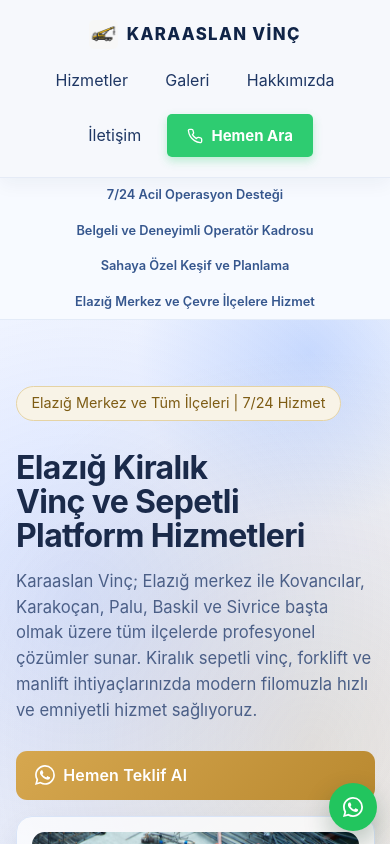
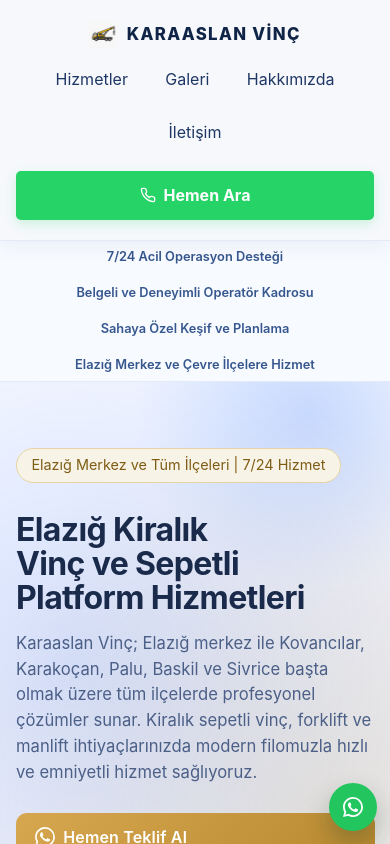
Before and after one commit to furkaansolmaz/Karaaslan, a Vue app: page /anasayfa in a window 390 px wide. Shown: the top 844 px of the page. Built offline with nearby package versions, Linux system fonts and the light colour scheme.

Commit message:
Update SiteHeader.vue

```diff
--- a/src/components/SiteHeader.vue
+++ b/src/components/SiteHeader.vue
@@ -23,7 +23,12 @@
 </template>
 
 <style scoped>
-/* Mevcut CSS kodlarınızın yanına veya içine ekleyebilirsiniz */
+/* Masaüstü Genel Navigasyon Yapısı */
+.nav {
+  display: flex;
+  justify-content: space-between;
+  align-items: center;
+}
 
 .nav-links {
   display: flex;
@@ -31,12 +36,13 @@
   gap: 15px;
 }
 
-/* Yeşil Arama Butonu - Genel Stil */
+/* Masaüstü Yeşil Buton Stili */
 .call-btn {
   display: flex;
   align-items: center;
+  justify-content: center;
   gap: 8px;
-  background-color: #25d366; /* Canlı yeşil tonu */
+  background-color: #25d366;
   color: #fff !important;
   padding: 8px 16px;
   border-radius: 5px;
@@ -55,13 +61,26 @@
 
 
 @media (max-width: 768px) {
+  .nav {
+    flex-direction: column;
+    gap: 12px;
+  }
+
+  .nav-links {
+    flex-wrap: wrap;
+    justify-content: center;
+    width: 100%;
+    gap: 15px;
+  }
 
 
   .call-btn {
-    background-color: #2ecc71;
-    padding: 10px 20px;
-    font-size: 15px;
-    box-shadow: 0 4px 10px rgba(46, 204, 113, 0.3);
+    flex-basis: 100%;
+    order: 5;
+    padding: 12px 20px;
+    font-size: 16px;
+    box-shadow: 0 4px 12px rgba(37, 211, 102, 0.2);
+    margin-top: 5px;
   }
 }
 </style>
```
